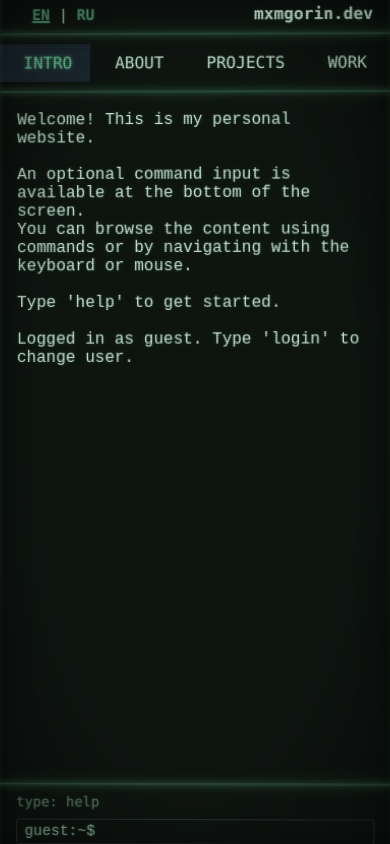
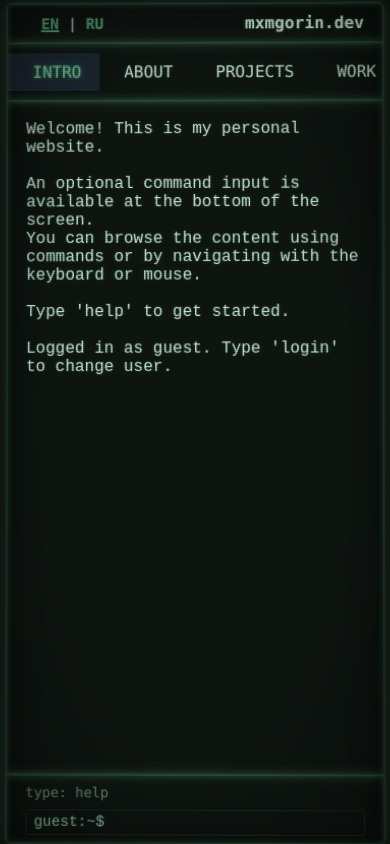
Before and after one commit to mxmgorin/mxmgorin.github.io, a plain HTML site: page index.html in a window 390 px wide. Drawn offline with Linux system fonts and the light colour scheme.

Commit message:
fix: borders

```diff
--- a/css/cli.css
+++ b/css/cli.css
@@ -14,7 +14,7 @@
     align-items: center;
     font-family: monospace;
     width: 100%;
-    border: 1px solid rgba(199, 208, 217, 0.15);
+    border: 1px solid var(--border);
     padding: 0.2rem 0.4rem;
     background: transparent;
     border-radius: 2px;
--- a/css/tui.css
+++ b/css/tui.css
@@ -1,6 +1,6 @@
 .tui {
+    width: calc(100% - 1rem); /* fix borders after transform */
     max-width: 1200px;
-    /*margin: 2rem auto;*/
     border: 1px solid var(--border);
     background: var(--panel);
     display: flex;
@@ -115,8 +115,8 @@
     }
 
     .tui {
-        margin: auto;
-        height: 100dvh;
+        /*margin: auto;*/
+        height: calc(100dvh - 1rem);
         transform: none;
         border-radius: 0;
     }
```
